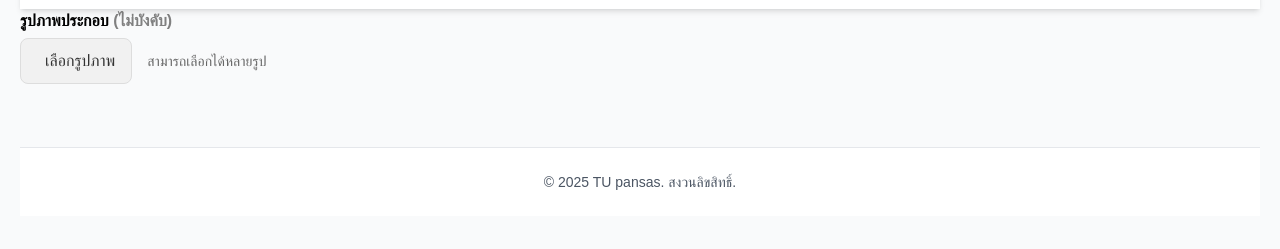
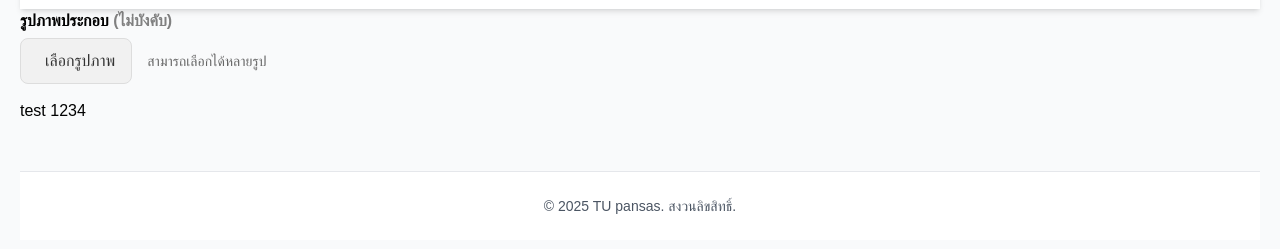
Before and after one commit to thanasitpause/TU-pup, a website: page test.html in a window 1280 px wide. Shown: the part 77-326 px from the top of the page. Drawn offline with nearby package versions, Linux system fonts and the light colour scheme.

Commit message:
test 3
paper rex is real

```diff
--- a/test.html
+++ b/test.html
@@ -131,7 +131,7 @@
       <input type="file" id="image-upload" class="hidden-input" accept="image/*" multiple>
       <div class="note-text">สามารถเลือกได้หลายรูป</div>
     </div>
-
+    <div>test 1234</div>
     <div class="preview-container" id="preview-container"></div>
 
 
```
